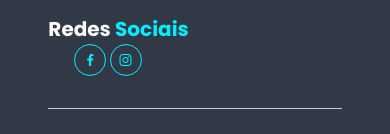
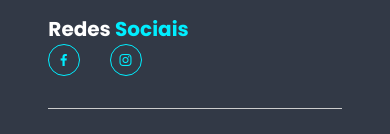
Before and after one commit to Vitor2008/Code-Web, a plain HTML site: page index.html in a window 390 px wide. Shown: the part 5854-5988 px from the top of the page. Drawn offline with nearby package versions, Linux system fonts and the light colour scheme; a web font is replaced by a local one.

Commit message:
nova modificação

```diff
--- a/style.css
+++ b/style.css
@@ -570,9 +570,20 @@ footer{
     .footer{
         padding: 2rem 3%;
     }
+
 }
 
-@media (max-width: 768px) {
+
+@media (max-width: 812px){
+
+
+
+    .footer .social-media a{
+        margin-right: -5%;
+    }
+}
+
+@media (max-width: 800px) {
 
     .nav_logo-img{
         width: 50%;
```
